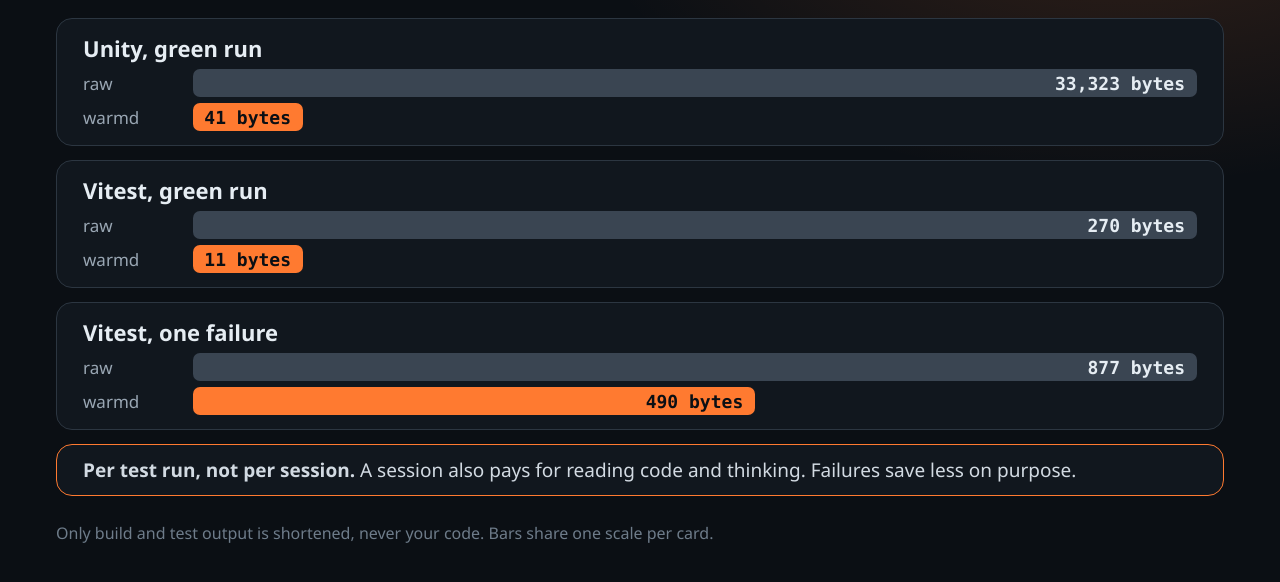
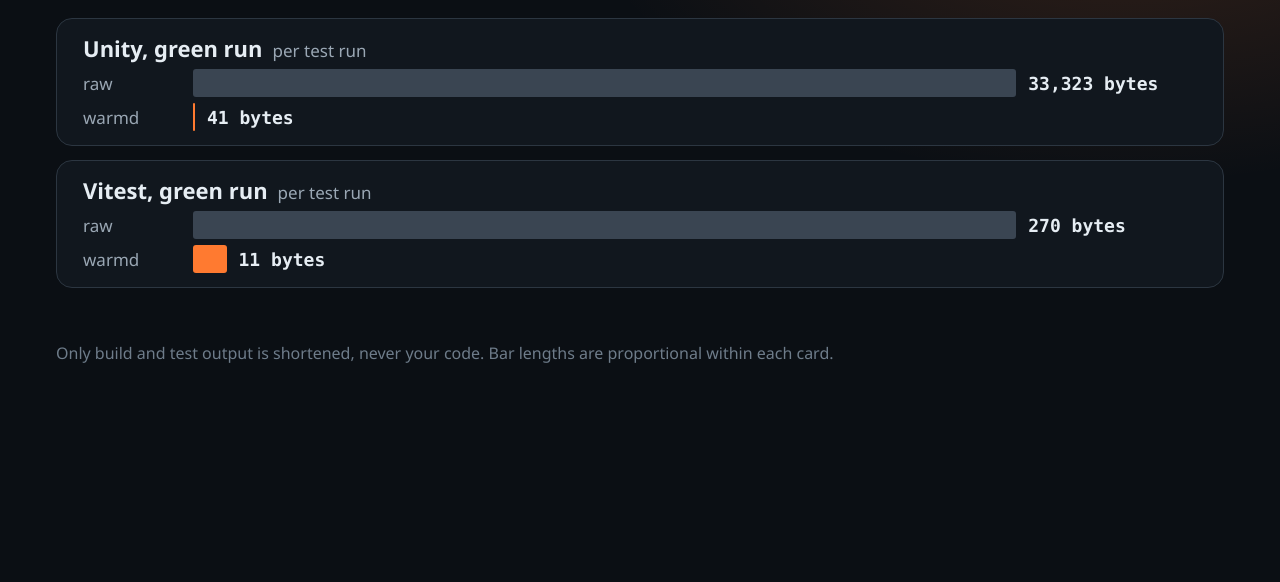
Before and after one commit to Vyrenbusiness-source/warmd, a plain HTML site: page docs/assets/tokens.html in a window 1280 px wide. Shown: the part 138-720 px from the top of the page. Drawn offline with Linux system fonts and the light colour scheme.

Commit message:
True-scale charts with a check, digest survives UTF-8 locales
Co-Authored-By: Claude Opus 5.5 <noreply@anthropic.com>

```diff
--- a/docs/assets/tokens.html
+++ b/docs/assets/tokens.html
@@ -1,7 +1,7 @@
 <!doctype html>
 <html><head><meta charset="utf-8"><style>
 *{box-sizing:border-box;margin:0}
-html,body{width:1280px;height:700px;overflow:hidden}
+html,body{width:1280px;height:520px;overflow:hidden}
 body{background:#0b0f14;color:#e6edf3;font-family:"Segoe UI",system-ui,sans-serif;padding:44px 56px;position:relative}
 body:before{content:"";position:absolute;inset:0;background:radial-gradient(900px 520px at 88% 0%,rgba(255,122,48,.18),transparent 62%)}
 body>*{position:relative}
@@ -10,27 +10,26 @@ h1{font-size:40px;line-height:1.15;letter-spacing:-.8px;font-weight:700;margin-t
 .card{background:#11171e;border:1px solid #2c3641;border-radius:16px}
 .rows{margin-top:24px;display:flex;flex-direction:column;gap:14px}
 .row{padding:14px 26px}
-.t{font-size:22px;font-weight:600;margin-bottom:6px}
+.t{font-size:22px;font-weight:600;margin-bottom:6px}.t small{font-size:17px;font-weight:400;color:#9aa7b4;margin-left:10px}
 .b{display:grid;grid-template-columns:96px 1fr;align-items:center;gap:14px;margin-top:6px}
 .b i{font-style:normal;font-size:17px;color:#9aa7b4}
-.bar{height:28px;border-radius:7px;display:flex;align-items:center;justify-content:flex-end;padding:0 12px;font:700 18px Consolas,monospace;white-space:nowrap}
-.bef{background:#3a4552;color:#e6edf3}.aft{background:#ff7a30;color:#0b0f14}
-.note{margin-top:14px;padding:12px 26px;font-size:19px;color:#d2dae2;border-color:#ff7a30}
 .foot{position:absolute;left:56px;right:56px;bottom:18px;color:#6e7c8a;font-size:16px}
+.tr{display:flex;align-items:center;gap:12px}
+.bar{height:28px;border-radius:3px;min-width:2px;flex:none}
+.num{font:700 18px Consolas,monospace;white-space:nowrap}
+.bef{background:#3a4552}.aft{background:#ff7a30}
 </style></head><body>
 <div class="logo">warm<span>d</span></div>
 <h1>The agent reads the error, not the log.</h1>
 <div class="rows">
- <div class="card row"><div class="t">Unity, green run</div>
-  <div class="b"><i>raw</i><div class="bar bef" style="width:100%">33,323 bytes</div></div>
-  <div class="b"><i>warmd</i><div class="bar aft" style="width:1%;min-width:110px">41 bytes</div></div></div>
- <div class="card row"><div class="t">Vitest, green run</div>
-  <div class="b"><i>raw</i><div class="bar bef" style="width:100%">270 bytes</div></div>
-  <div class="b"><i>warmd</i><div class="bar aft" style="width:4%;min-width:110px">11 bytes</div></div></div>
- <div class="card row"><div class="t">Vitest, one failure</div>
-  <div class="b"><i>raw</i><div class="bar bef" style="width:100%">877 bytes</div></div>
-  <div class="b"><i>warmd</i><div class="bar aft" style="width:56%">490 bytes</div></div></div>
+<div class="card row"><div class="t">Unity, green run<small>per test run</small></div>
+  <div class="b"><i>raw</i><div class="tr"><div class="bar bef" data-v="33323" style="width:82.0%"></div><span class="num">33,323 bytes</span></div></div>
+  <div class="b"><i>warmd</i><div class="tr"><div class="bar aft" data-v="41" style="width:0.1009%"></div><span class="num">41 bytes</span></div></div>
 </div>
-<div class="card note"><b>Per test run, not per session.</b> A session also pays for reading code and thinking. Failures save less on purpose.</div>
-<div class="foot">Only build and test output is shortened, never your code. Bars share one scale per card.</div>
+<div class="card row"><div class="t">Vitest, green run<small>per test run</small></div>
+  <div class="b"><i>raw</i><div class="tr"><div class="bar bef" data-v="270" style="width:82.0%"></div><span class="num">270 bytes</span></div></div>
+  <div class="b"><i>warmd</i><div class="tr"><div class="bar aft" data-v="11" style="width:3.3407%"></div><span class="num">11 bytes</span></div></div>
+</div>
+</div>
+<div class="foot">Only build and test output is shortened, never your code. Bar lengths are proportional within each card.</div>
 </body></html>
```
Also changed, not shown: docs/assets/speed.html (+18 -13 lines), docs/assets/speed.png, docs/assets/tokens.png, 3 other files.
